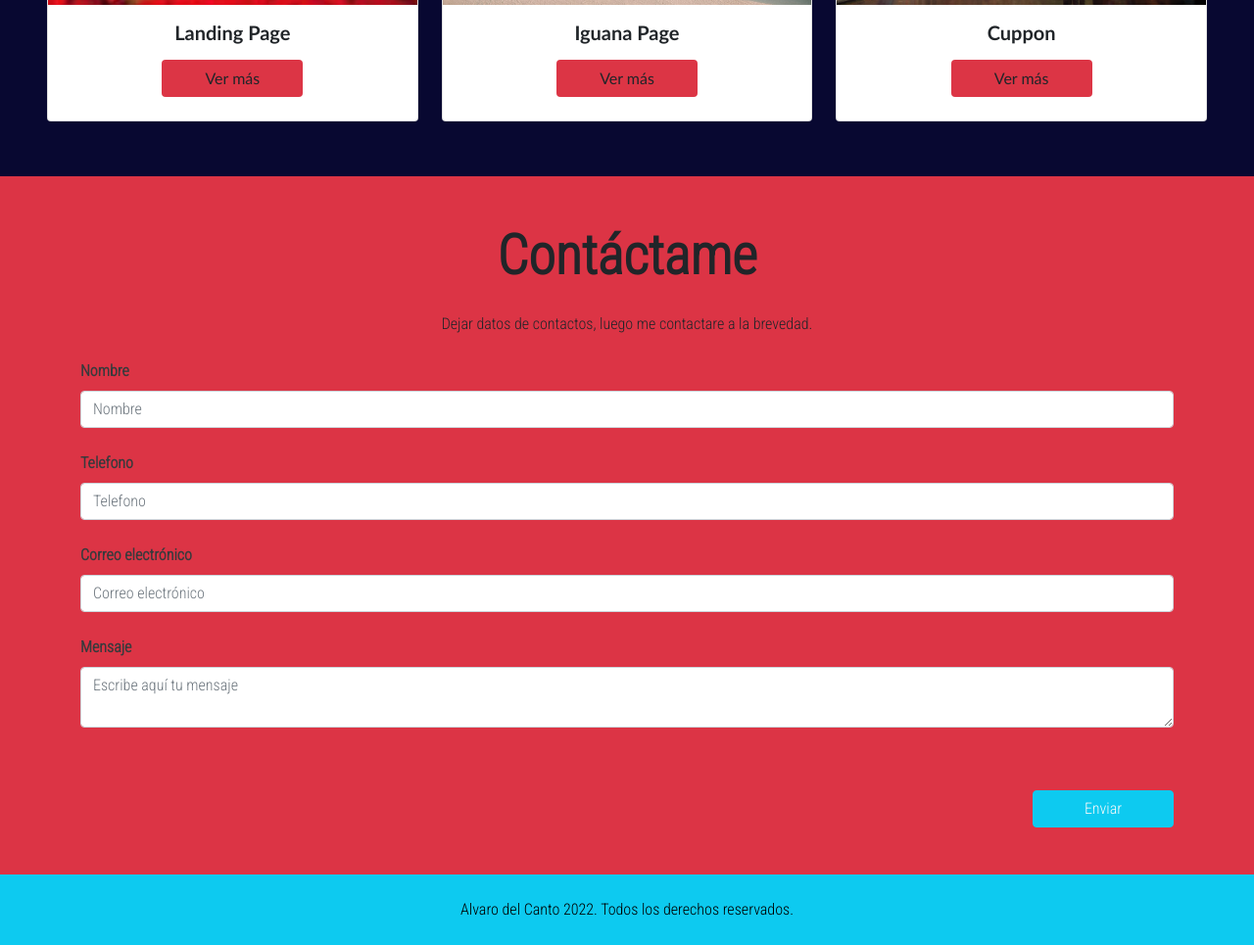
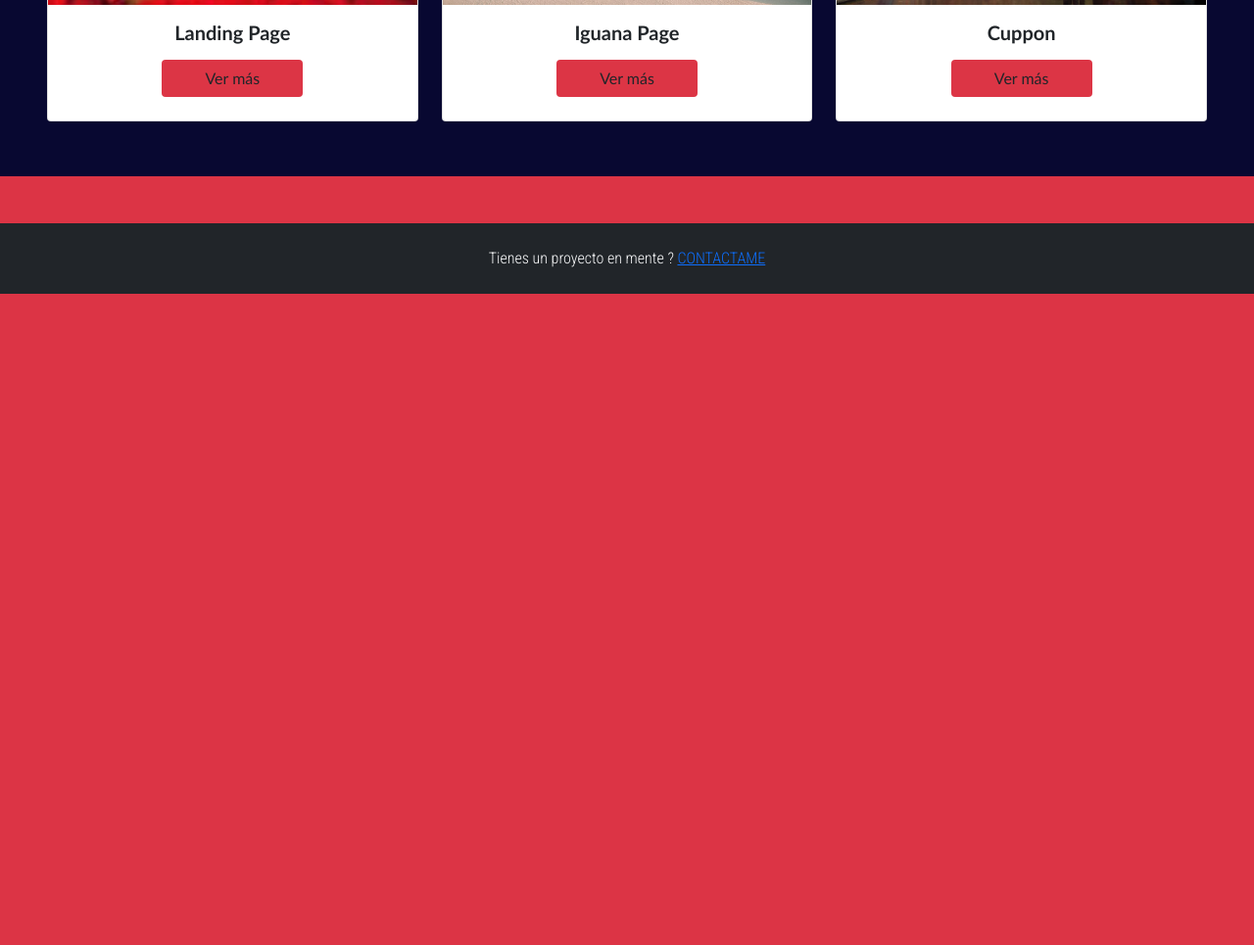
Before and after one commit to FerguinZ/ferguinz.github.io, a plain HTML site: page index.html in a window 1280 px wide. Shown: the part 1719-2684 px from the top of the page at 98% size. After the commit the page ends 2019 px from the top, so only its background shows below. Drawn offline with nearby package versions, Linux system fonts and the light colour scheme.

Commit message:
footer-arreglo

```diff
--- a/index.html
+++ b/index.html
@@ -112,8 +112,9 @@
                     <div class="image-top" style="background-image: url(assets/img/Landin.jpg)"></div>
                     <div class="card-body text-center">
                         <h5 class="card-title fw-bold text-center ">Landing Page</h5>
-                        <a href="landingpage.html"><button type="button" class="btn btn-outline-black bg-danger my-2"> Ver
-                            más </button></a>
+                        <a href="landingpage.html"><button type="button" class="btn btn-outline-black bg-danger my-2">
+                                Ver
+                                más </button></a>
                     </div>
                 </div>
             </div>
@@ -122,8 +123,9 @@
                     <div class="image-top" style="background-image: url(assets/img/iguana.jpg)"></div>
                     <div class="card-body text-center">
                         <h5 class="card-title fw-bold">Iguana Page</h5>
-                        <a href="iguanapage.html"><button type="button" class="btn btn-outline-black bg-danger my-2"> Ver
-                            más </button></a>
+                        <a href="iguanapage.html"><button type="button" class="btn btn-outline-black bg-danger my-2">
+                                Ver
+                                más </button></a>
                     </div>
                 </div>
             </div>
@@ -140,51 +142,12 @@
         </div>
     </section>
 
-
-
-    <section id="Contacto" class="container my-5">
-
-        <h2 class="display-4 fw-bold text-center my-4">Contáctame</h2>
-
-        <p class="text-center my-4 d-none d-md-block"> Dejar datos de contactos, luego me contactare a la brevedad.
-        </p>
-
-        <form>
-            <div class="form-group mb-4">
-                <label class="mb-2">Nombre</label>
-                <input class="form-control" placeholder="Nombre">
-            </div>
-            <div class="form-group mb-4">
-                <label class="mb-2">Telefono</label>
-                <input class="form-control" placeholder="Telefono">
-            </div>
-
-            <div class="form-group mb-4">
-                <label class="mb-2">Correo electrónico</label>
-                <input class="form-control" placeholder="Correo electrónico" />
-            </div>
-
-
-            <div class="form-group">
-                <label class="mb-2">Mensaje</label>
-                <textarea class="form-control" placeholder="Escribe aquí tu mensaje"></textarea>
-            </div>
-
-            <div class="my-3 text-end">
-                <button class="btn btn-info text-light">Enviar</button>
-            </div>
-
-
-
-        </form>
-
+    </section>
+    <footer class="bg-info text-center text-light bg-dark p-4">
+        <p class="mb-0">Tienes un proyecto en mente ? <a href="https://www.deviantart.com">CONTACTAME</a></p>
+    </footer>
     </section>
 
-
-
-    <footer class="bg-info text-center text-black p-4">
-        <p class="mb-0">Alvaro del Canto 2022. Todos los derechos reservados.</p>
-    </footer>
 
 
     <script src="https://cdn.jsdelivr.net/npm/bootstrap@5.1.3/dist/js/bootstrap.bundle.min.js"
```
